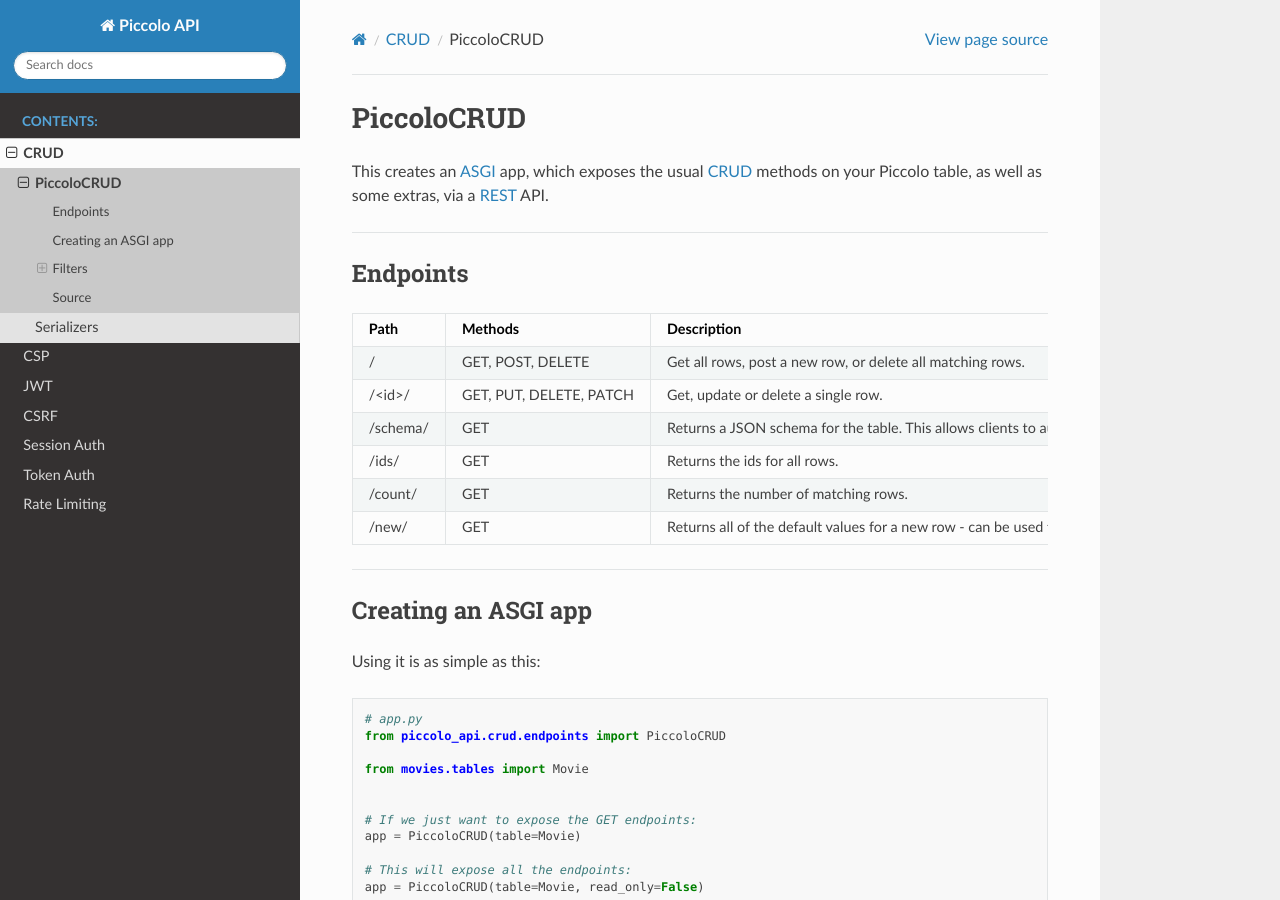
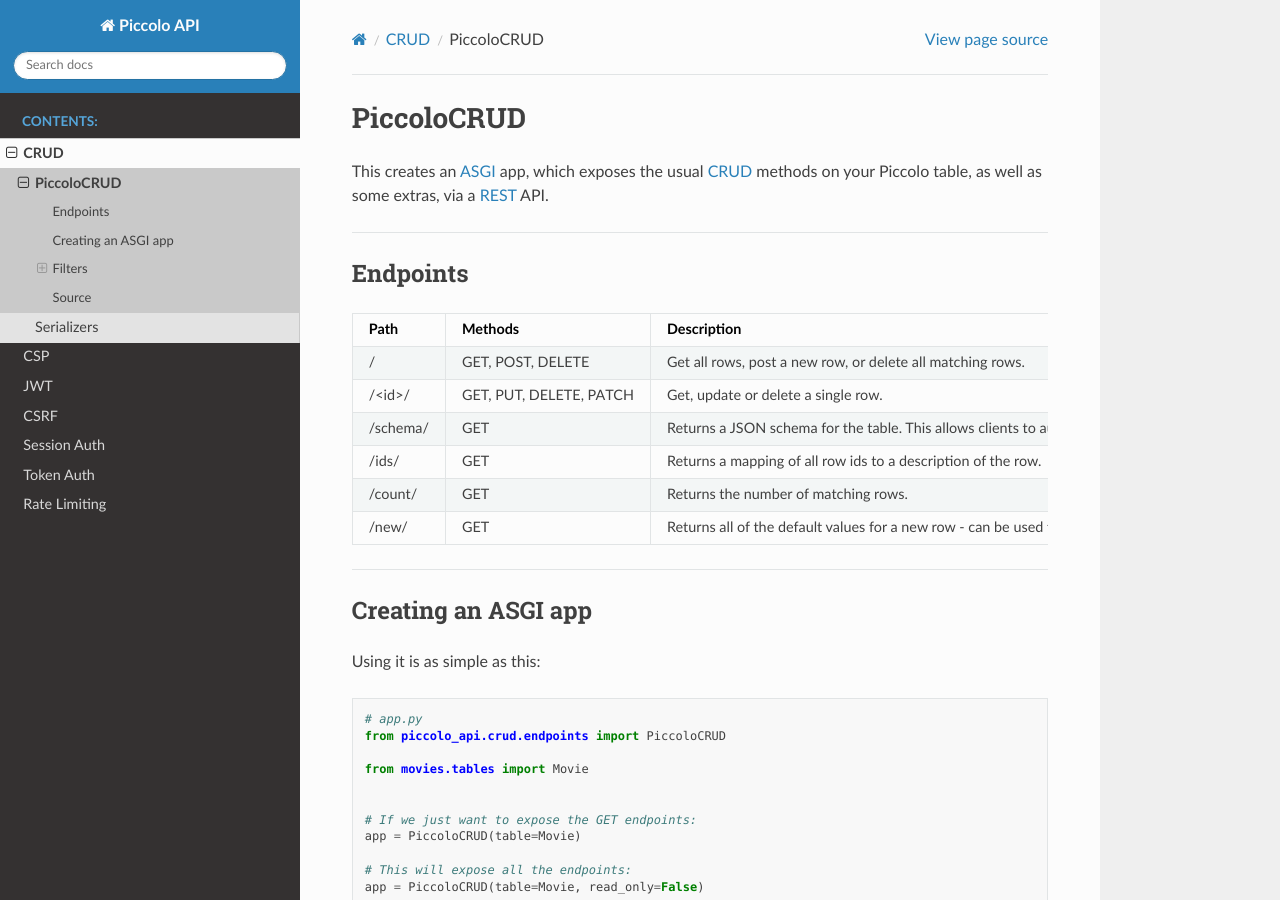
Before and after one commit to piccolo-orm/piccolo_api, a Sphinx documentation site: the page built from docs/source/crud/piccolo_crud.rst, in a window 1280 px wide and 900 px high. Built offline with Sphinx 7.4.7 and the Read the Docs theme 2.0.0, drawn with Linux system fonts in a browser that asks for light colours.

Commit message:
corrected /ids/ PiccoloCRUD endpoint docs

```diff
--- a/docs/source/crud/piccolo_crud.rst
+++ b/docs/source/crud/piccolo_crud.rst
@@ -17,7 +17,7 @@ Path       Methods                 Description
 /          GET, POST, DELETE       Get all rows, post a new row, or delete all matching rows.
 /<id>/     GET, PUT, DELETE, PATCH Get, update or delete a single row.
 /schema/   GET                     Returns a JSON schema for the table. This allows clients to auto generate forms.
-/ids/      GET                     Returns the ids for all rows.
+/ids/      GET                     Returns a mapping of all row ids to a description of the row.
 /count/    GET                     Returns the number of matching rows.
 /new/      GET                     Returns all of the default values for a new row - can be used to dynamically generate forms by the client.
 ========== ======================= ==========================================================================================================
```
